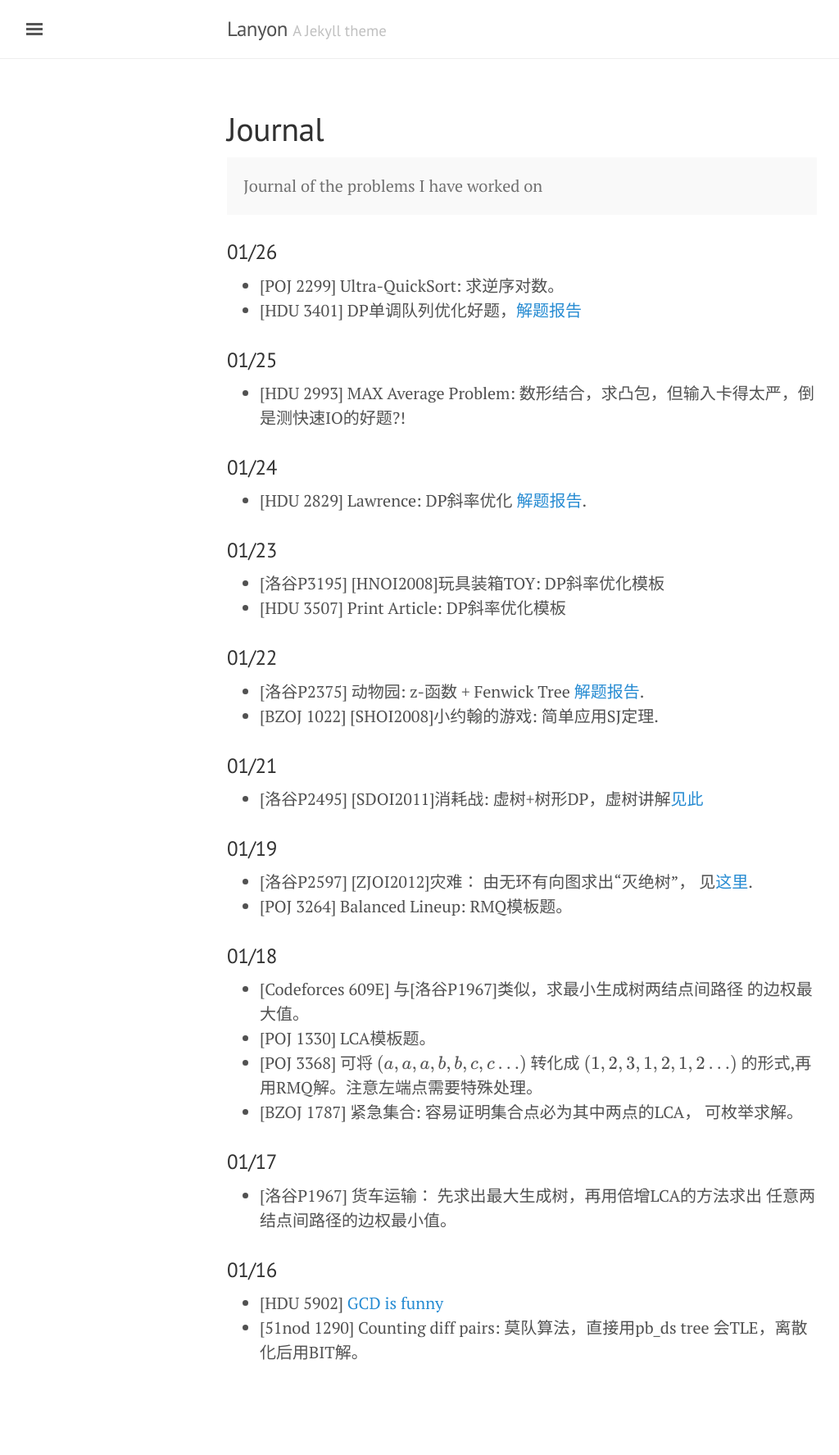
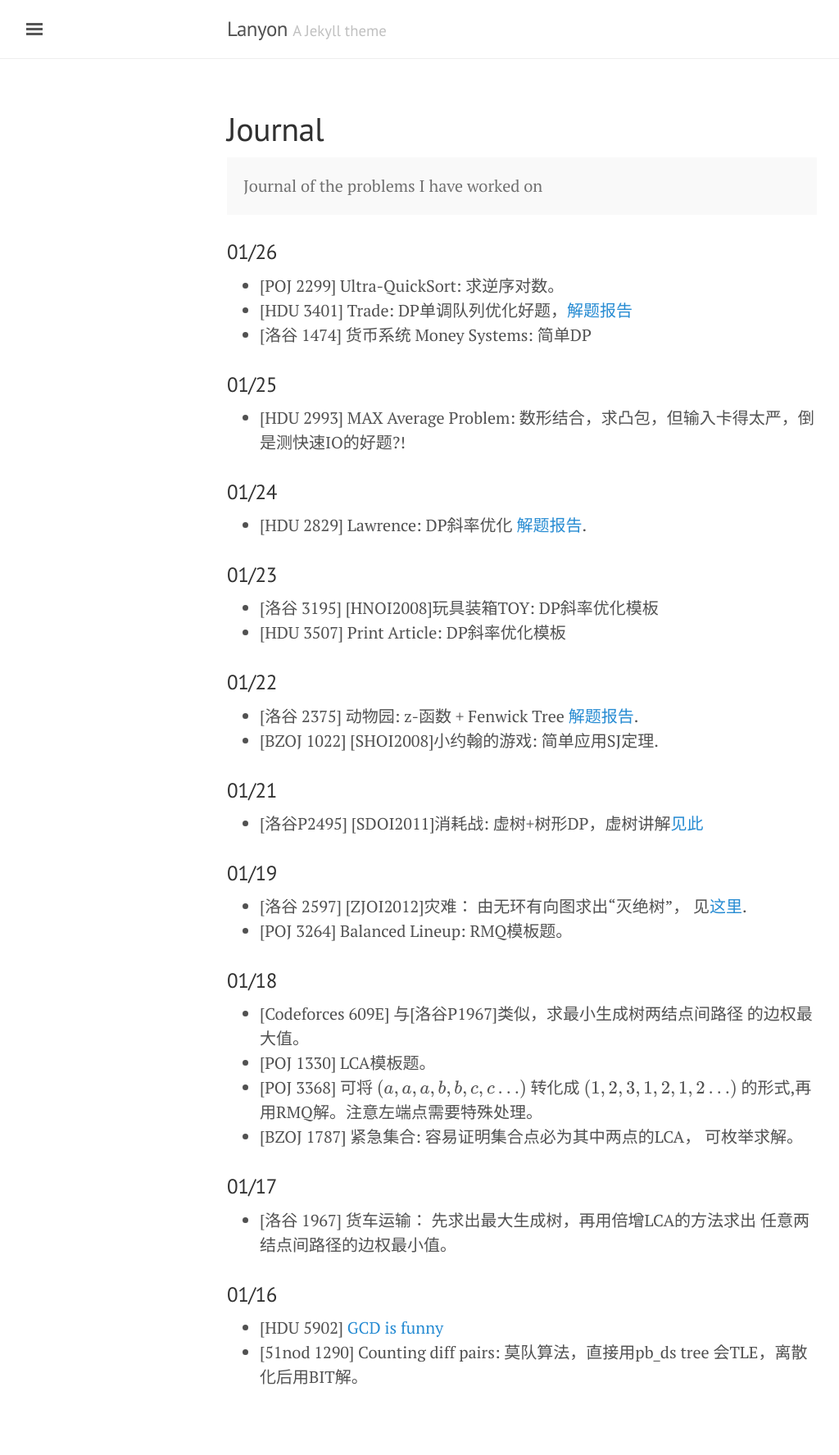
Before and after one commit to atubo/online-judge, a Jekyll site: the page built from docs/journal.md, in a window 1280 px wide. Shown: the whole page at 82% size, without its empty margins (3-1027 px from the left). Built offline with Jekyll 4.4.1, drawn with Linux system fonts in a browser that asks for light colours; formulas are drawn with MathJax 3; before the commit the page ends 1745 px from its top, so only the background shows below that.

Commit message:
[Luogu 1474]

```diff
--- a/docs/journal.md
+++ b/docs/journal.md
@@ -9,7 +9,8 @@ Journal of the problems I have worked on
 
 ### 01/26
 * [POJ 2299] Ultra-QuickSort: 求逆序对数。
-* [HDU 3401] DP单调队列优化好题，[解题报告]({{ site.baseurl }}/{% post_url 2017-01-26-HDU-3401-Trade %})
+* [HDU 3401] Trade: DP单调队列优化好题，[解题报告]({{ site.baseurl }}/{% post_url 2017-01-26-HDU-3401-Trade %})
+* [洛谷 1474] 货币系统 Money Systems: 简单DP
 
 ### 01/25
 * [HDU 2993] MAX Average Problem: 数形结合，求凸包，但输入卡得太严，倒是测快速IO的好题?!
@@ -18,11 +19,11 @@ Journal of the problems I have worked on
 * [HDU 2829] Lawrence: DP斜率优化 [解题报告]({{ site.baseurl }}/{% post_url 2017-01-25-HDU-2829-Lawrence %}).
 
 ### 01/23
-* [洛谷P3195] [HNOI2008]玩具装箱TOY: DP斜率优化模板
+* [洛谷 3195] [HNOI2008]玩具装箱TOY: DP斜率优化模板
 * [HDU 3507] Print Article: DP斜率优化模板
 
 ### 01/22
-* [洛谷P2375] 动物园: z-函数 + Fenwick Tree
+* [洛谷 2375] 动物园: z-函数 + Fenwick Tree
 [解题报告]({{ site.baseurl }}/{% post_url 2017-01-22-luogu-p2375 %}).
 * [BZOJ 1022] [SHOI2008]小约翰的游戏: 简单应用SJ定理.
 
@@ -30,7 +31,7 @@ Journal of the problems I have worked on
 * [洛谷P2495] [SDOI2011]消耗战: 虚树+树形DP，虚树讲解[见此](https://blog.sengxian.com/algorithms/virtual-tree)
 
 ### 01/19
-* [洛谷P2597]  [ZJOI2012]灾难： 由无环有向图求出“灭绝树”，
+* [洛谷 2597]  [ZJOI2012]灾难： 由无环有向图求出“灭绝树”，
 见[这里](http://fanhq666.blog.163.com/blog/static/8194342620124274154996/).
 * [POJ 3264] Balanced Lineup: RMQ模板题。
 
@@ -43,7 +44,7 @@ Journal of the problems I have worked on
 可枚举求解。
 
 ### 01/17
-* [洛谷P1967] 货车运输： 先求出最大生成树，再用倍增LCA的方法求出
+* [洛谷 1967] 货车运输： 先求出最大生成树，再用倍增LCA的方法求出
 任意两结点间路径的边权最小值。
 
 ### 01/16
```
